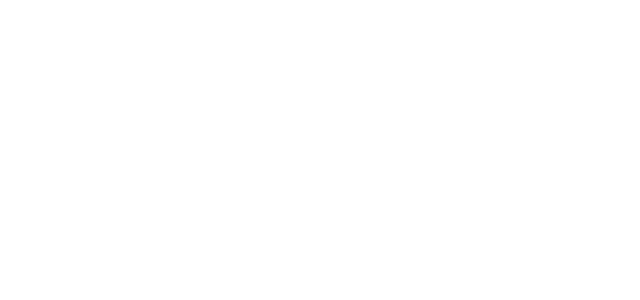
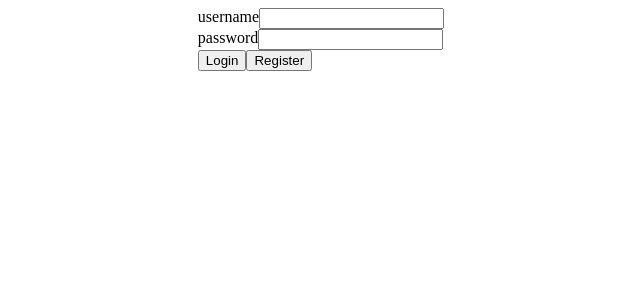
Before and after one commit to ankitsmt211/attendo, a React (Vite) app in the folder frontend/attendance-manager/: page / in a window 1280 px wide. Shown: the top 300 px of the page, without its empty margins (327-967 px from the left). Built offline with nearby package versions, Linux system fonts and the light colour scheme.

Commit message:
add login component

```diff
--- a/frontend/attendance-manager/src/App.jsx
+++ b/frontend/attendance-manager/src/App.jsx
@@ -1,3 +1,6 @@
+import Home from "./Components/Home/Home"
 export default function App(){
-
+  return <>
+  <Home/>
+  </>
 }
--- /dev/null
+++ b/frontend/attendance-manager/src/Components/Home/Home.css
@@ -0,0 +1,14 @@
+#input-container{
+    display: flex;
+    flex-direction: column;
+}
+
+.field-container{
+    display: flex;
+}
+
+#form-container{
+    display: flex;
+    justify-content: center;
+    align-items: center;
+}
--- /dev/null
+++ b/frontend/attendance-manager/src/Components/Home/Home.jsx
@@ -0,0 +1,32 @@
+import '../Home/Home.css'
+
+export default function Home(){
+    return <>
+    <Login/>
+    </>
+}
+
+function Login(){
+    return<>
+    <div id="form-container">
+    <form>
+        <div id="input-container">
+            <div className='field-container'>
+            <label htmlFor="username">username</label>
+            <input type="text" name="username"/>
+            </div>
+
+            <div className='field-container'>
+            <label htmlFor="password">password</label>
+            <input type="password" name="password"/>
+            </div>
+
+        </div>
+        <div id="button-container">
+            <button type="submit">Login</button>
+            <button type="button">Register</button>
+        </div>
+    </form>
+    </div>
+    </>
+}
--- a/frontend/attendance-manager/src/index.css
+++ b/frontend/attendance-manager/src/index.css
@@ -0,0 +1,4 @@
+body,html{
+    height: 100%;
+    width: 100%;
+}
```
